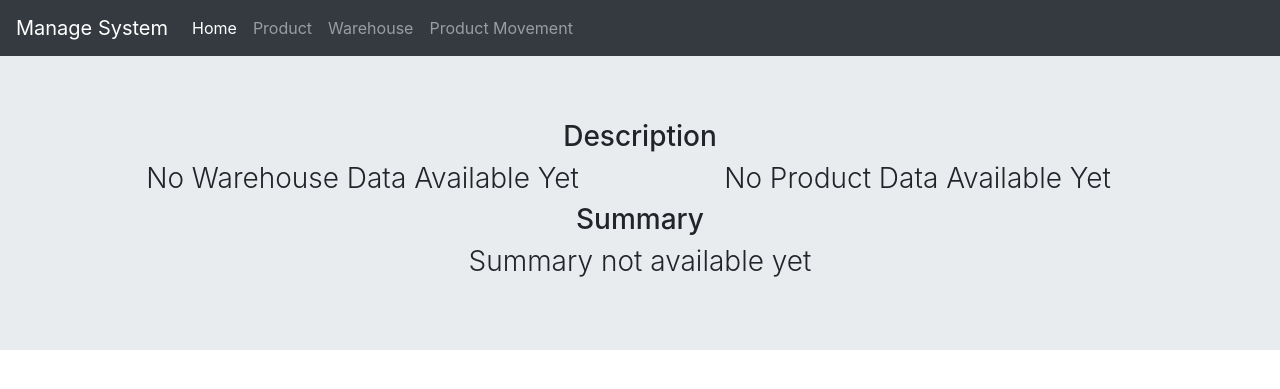
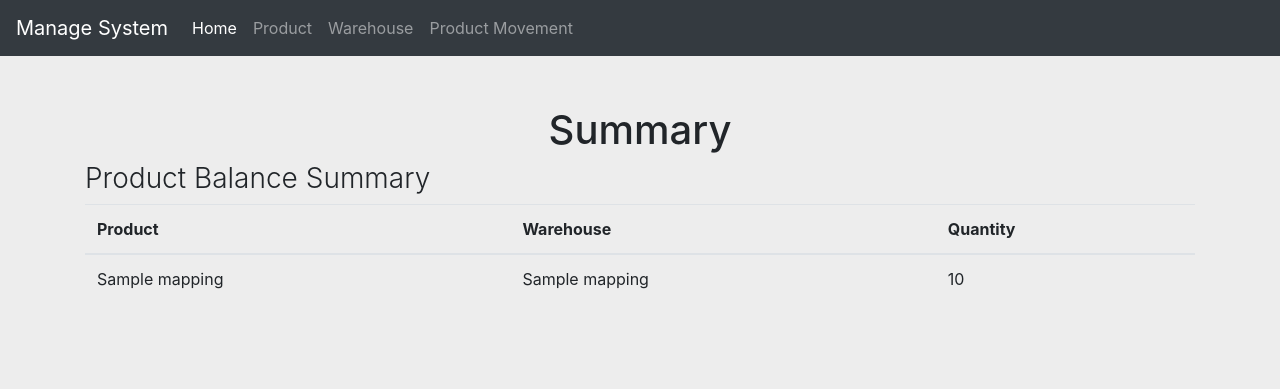
Before and after one commit to AfshanKhan/InventoryManagementSystem, a Flask app: page / in a window 1280 px wide. Shown: the top 389 px of the page. Run offline with Flask 2, Linux system fonts and the light colour scheme; tables that the repository leaves empty hold one stand-in row (values such as "Sample post"); some libraries are stand-ins or nearby versions.

Commit message:
added summary

```diff
--- a/app.py
+++ b/app.py
@@ -56,13 +56,10 @@ class ProductLocationAvailabilityMapping(db.Model):
 
 @app.route('/')
 def index():
-    product_movement_data = ProductMovement.query.group_by(ProductMovement.product_id).all()
-    if product_movement_data:
-        for data in product_movement_data:
-            pass
-            # product = Product.query.filter_by(Product.id == data.product_id)
+    mapping_data = ProductLocationAvailabilityMapping.query.order_by(ProductLocationAvailabilityMapping.product_name).all()
+    print(mapping_data)
 
-    return render_template('index.html')
+    return render_template('index.html', summary_data=mapping_data)
 
 
 @app.route('/products', methods=['GET', 'POST'])
--- a/templates/base.html
+++ b/templates/base.html
@@ -6,7 +6,7 @@
     <link rel="stylesheet" href="https://stackpath.bootstrapcdn.com/bootstrap/4.4.1/css/bootstrap.min.css"
           integrity="sha384-Vkoo8x4CGsO3+Hhxv8T/Q5PaXtkKtu6ug5TOeNV6gBiFeWPGFN9MuhOf23Q9Ifjh" crossorigin="anonymous">
 </head>
-<body>
+<body style="background-color: #ededed">
 <nav class="navbar navbar-expand-lg navbar-dark bg-dark">
     <a class="navbar-brand" href="/">Manage System</a>
     <button class="navbar-toggler" type="button" data-toggle="collapse" data-target="#navbarText"
@@ -35,8 +35,8 @@
 </nav>
 
 
-<div class="jumbotron jumbotron-fluid">
-    <div class="container">
+{#<div class="jumbotron jumbotron-fluid">#}
+    <div class="container" style="margin-top: 50px">
         {% block body %}
         {% endblock %}
 
@@ -50,6 +50,6 @@
                 integrity="sha384-wfSDF2E50Y2D1uUdj0O3uMBJnjuUD4Ih7YwaYd1iqfktj0Uod8GCExl3Og8ifwB6"
                 crossorigin="anonymous"></script>
     </div>
-</div>
+{#</div>#}
 </body>
 </html>
--- a/templates/index.html
+++ b/templates/index.html
@@ -3,86 +3,29 @@
 {% block title %} Index {% endblock %}
 
 {% block body %}
-    <h3 align="center">Description</h3>
-    <div style="height: 50%;width: 100%; float: left">
-        {% if warehouses == None or warehouses|length == 0 %}
-            <div style="float: left;width:50%;">
-                <h3 align="center" class="font-weight-light">No Warehouse Data Available Yet</h3>
-            </div>
-        {% else %}
-            <!-- Div to list all warehouses -->
-            <div style="float:left;width:50%">
-                <table class="table">
-                    <thead>
-                    <tr>
-                        <th scope="col">Poduct</th>
-                        <th scope="col">Warehouse</th>
-                        <th scope="col">Quantity</th>
-                    </tr>
-                    </thead>
-                    <tbody>
-                    {% for warehouse in warehouses %}
-                        <tr>
-                            <td>{{ warehouse[0] }}</td>
-                            <td>{{ warehouse[1] }}</td>
-                        </tr>
-                    {% endfor %}
-                    </tbody>
-                </table>
-            </div>
-        {% endif %}
-        {% if products == None or products|length == 0 %}
-            <div style="float: right;width: 50%;">
-                <h3 align="center" class="font-weight-light">No Product Data Available Yet</h3>
-            </div>
-        {% else %}
-            <!-- Div to list all products -->
-            <div style="float:right;width:50%;">
-                <table class="table">
-                    <thead>
-                    <tr>
-                        <th scope="col">prod_id</th>
-                        <th scope="col">Name</th>
-                        <th scope="col">Count</th>
-                    </tr>
-                    </thead>
-                    <tbody>
-                    {% for product in products %}
-                        <tr>
-                            <td>{{ product[0] }}</td>
-                            <td>{{ product[1] }}</td>
-                            <td>{{ product[2] }}</td>
-                        </tr>
-                    {% endfor %}
-                    </tbody>
-                </table>
-            </div>
-        {% endif %}
-    </div>
-    </div>
-
-    <div class="container" style="float: contour;" align="center">
-    <h3 align="center">Summary</h3>
+{#    <div class="container" style="float: contour;" align="center">#}
+    <h1 align="center">Summary</h1>
     <div class="form-horizontal" title="Summary">
-        {% if database == None or database|length == 0 %}
+        {% if summary_data == None or summary_data|length == 0 %}
             <h3 align="center" class="font-weight-light">Summary not available yet</h3>
         {% else %}
             <!-- Summary needed -->
+            <h3 class="font-weight-light">Product Balance Summary</h3>
             <div>
                 <table class="table">
                     <thead>
                     <tr>
                         <th scope="col">Product</th>
-                        <th scope="col">Un-Allocated</th>
-                        <th scope="col">Total Count</th>
+                        <th scope="col">Warehouse</th>
+                        <th scope="col">Quantity</th>
                     </tr>
                     </thead>
                     <thead>
-                    {% for data in database %}
+                    {% for data in summary_data %}
                         <tr>
-                            <td>{{ data[0] }}</td>
-                            <td>{{ data[1] }}</td>
-                            <td>{{ data[2] }}</td>
+                            <td>{{ data.product_name }}</td>
+                            <td>{{ data.location_name }}</td>
+                            <td>{{ data.product_qty_balance }}</td>
                         </tr>
                     {% endfor %}
                     </thead>
@@ -90,4 +33,5 @@
             </div>
         {% endif %}
     </div>
+{#    </div>#}
 {% endblock %}
```
